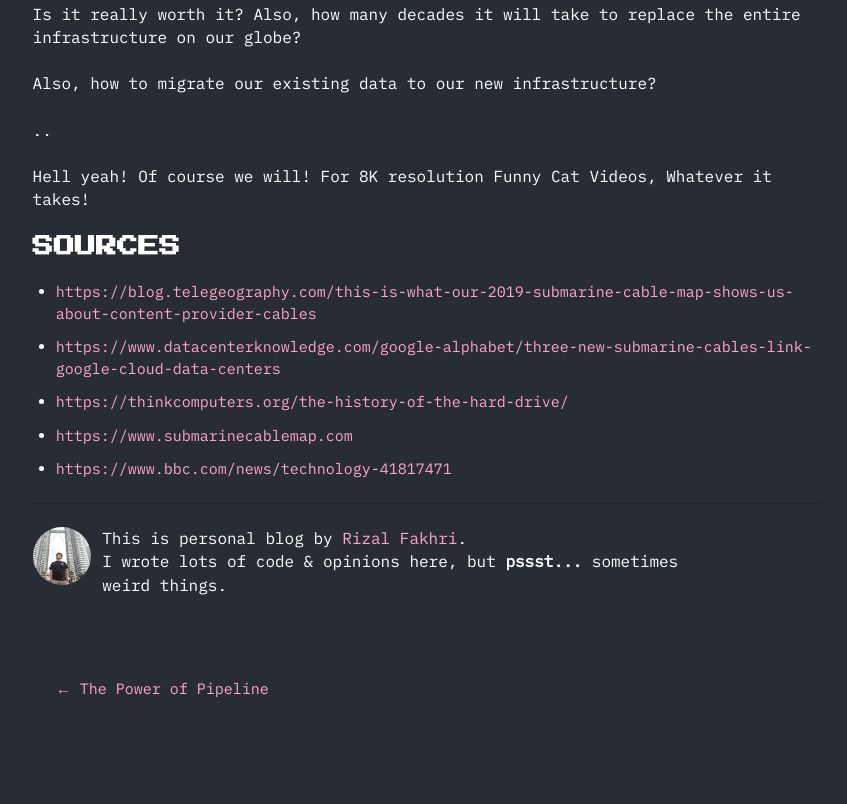
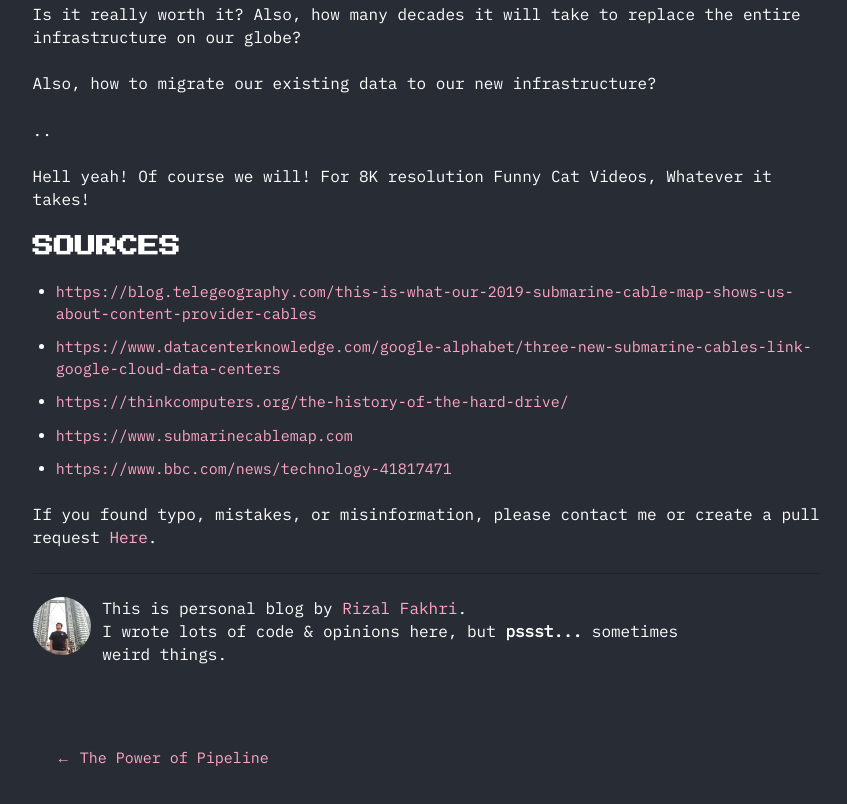
Before and after one commit to rizalfakhri/rizalfakhri.id, a Gatsby site: page /the-internet-2-0/ in a window 1280 px wide. Shown: the part 7446-8250 px from the top of the page, without its empty margins (213-1060 px from the left). Before the commit the page ends 8197 px from the top, so only its background shows below. Built offline with nearby package versions, Linux system fonts and the light colour scheme; Gatsby itself is replaced by a stand-in of ours; some packages are replaced by stand-ins of ours.

Commit message:
Add pull request URL

```diff
--- a/content/blog/the-internet-2-0/index.md
+++ b/content/blog/the-internet-2-0/index.md
@@ -156,3 +156,5 @@ Hell yeah! Of course we will!  For 8K resolution Funny Cat Videos, Whatever it t
 - [https://thinkcomputers.org/the-history-of-the-hard-drive/](https://thinkcomputers.org/the-history-of-the-hard-drive/)
 - [https://www.submarinecablemap.com](https://www.submarinecablemap.com)
 - [https://www.bbc.com/news/technology-41817471](https://www.bbc.com/news/technology-41817471)
+
+If you found typo, mistakes, or misinformation, please contact me or create a pull request [Here](https://github.com/rizalfakhri/rizalfakhri.id/edit/master/content/blog/the-internet-2-0/index.md).
```
